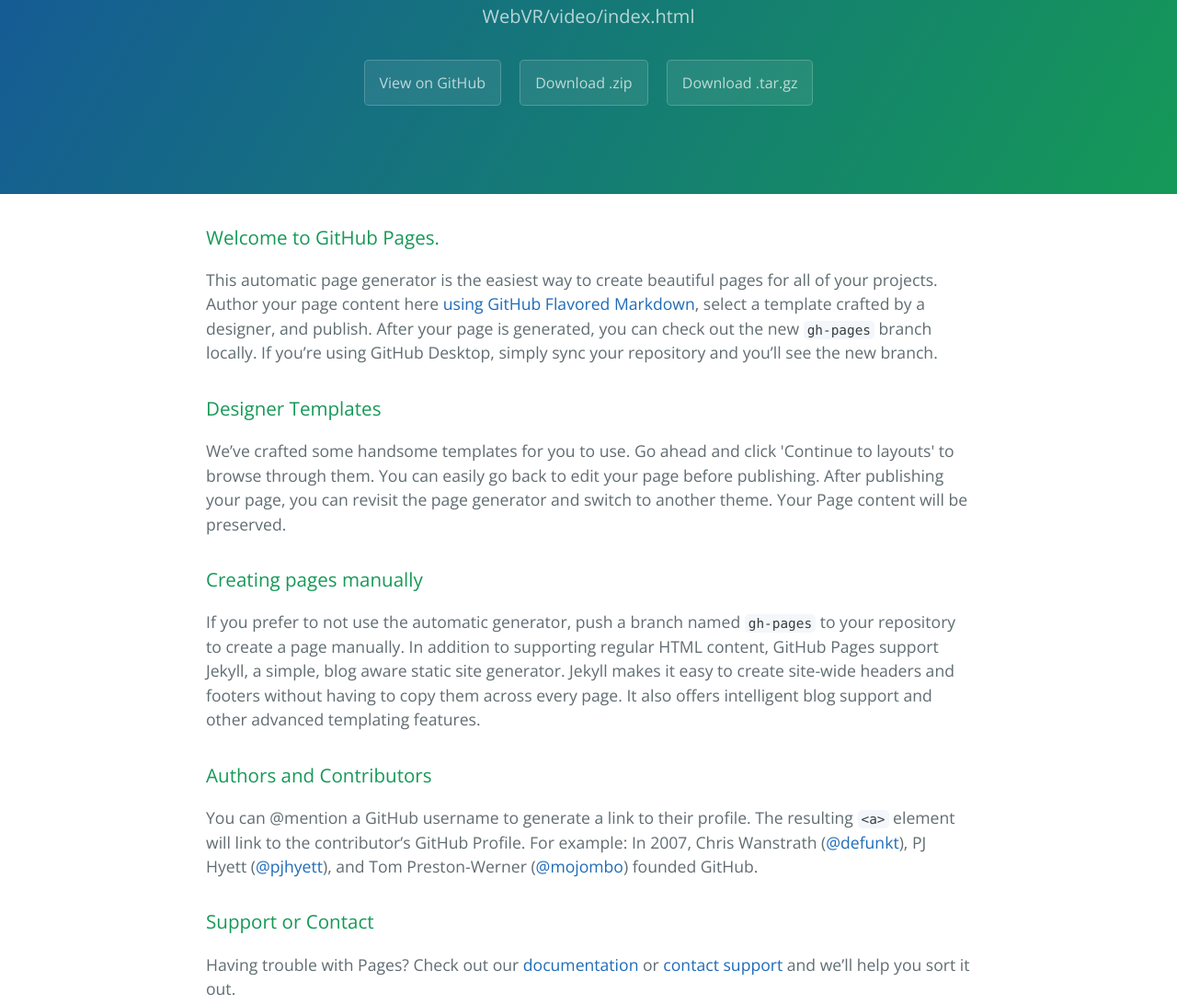
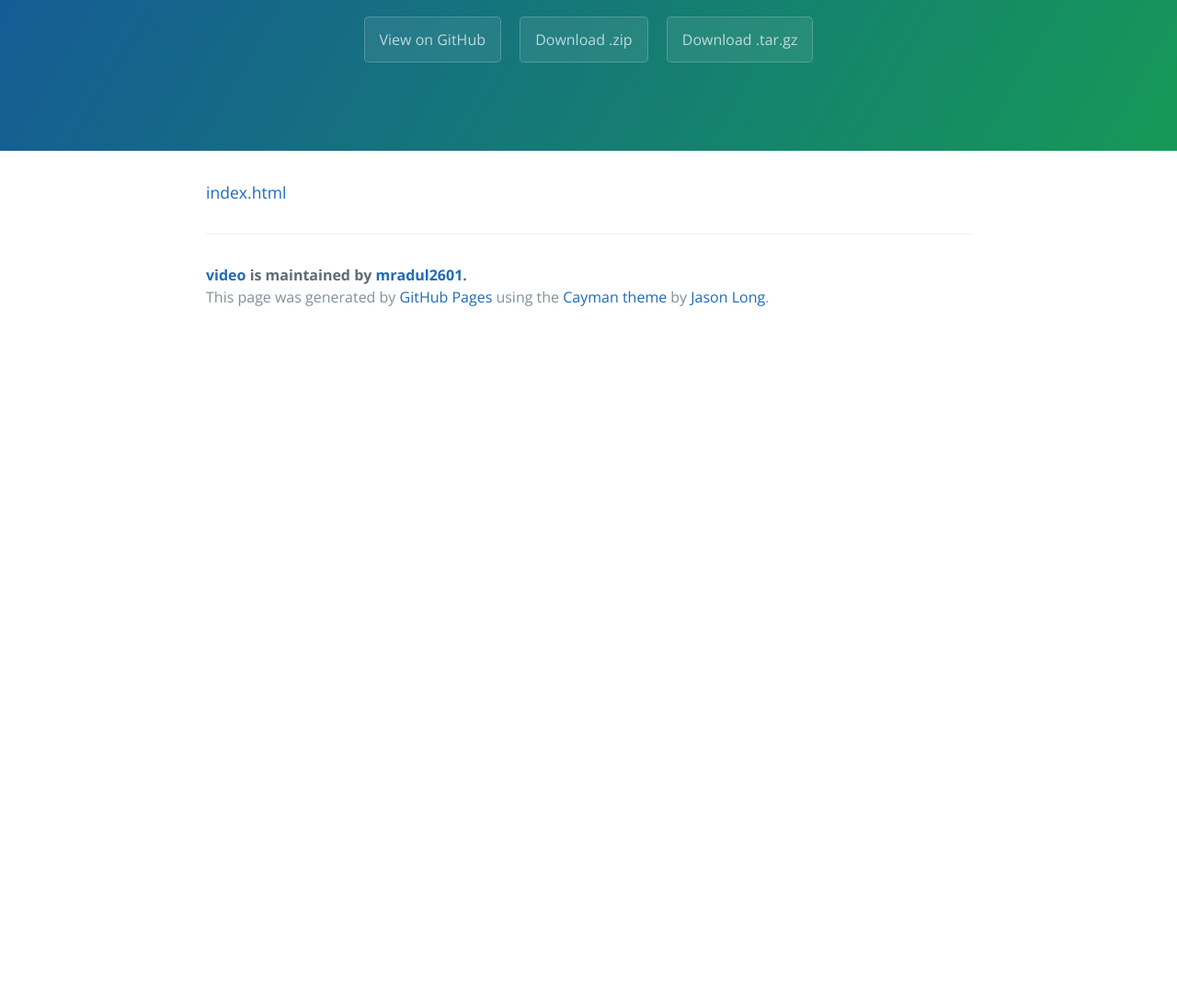
Before and after one commit to mradul2601/WebVR, a plain HTML site: page index.html in a window 1280 px wide. Shown: the part 172-1264 px from the top of the page at 92% size. After the commit the page ends 800 px from the top, so only its background shows below. Drawn offline with nearby package versions, Linux system fonts and the light colour scheme.

Commit message:
Create master branch via GitHub

```diff
--- a/index.html
+++ b/index.html
@@ -12,37 +12,14 @@
   <body>
     <section class="page-header">
       <h1 class="project-name">video</h1>
-      <h2 class="project-tagline">WebVR/video/index.html</h2>
+      <h2 class="project-tagline"></h2>
       <a href="https://github.com/mradul2601/WebVR" class="btn">View on GitHub</a>
       <a href="https://github.com/mradul2601/WebVR/zipball/master" class="btn">Download .zip</a>
       <a href="https://github.com/mradul2601/WebVR/tarball/master" class="btn">Download .tar.gz</a>
     </section>
 
     <section class="main-content">
-      <h3>
-<a id="welcome-to-github-pages" class="anchor" href="#welcome-to-github-pages" aria-hidden="true"><span aria-hidden="true" class="octicon octicon-link"></span></a>Welcome to GitHub Pages.</h3>
-
-<p>This automatic page generator is the easiest way to create beautiful pages for all of your projects. Author your page content here <a href="https://guides.github.com/features/mastering-markdown/">using GitHub Flavored Markdown</a>, select a template crafted by a designer, and publish. After your page is generated, you can check out the new <code>gh-pages</code> branch locally. If you’re using GitHub Desktop, simply sync your repository and you’ll see the new branch.</p>
-
-<h3>
-<a id="designer-templates" class="anchor" href="#designer-templates" aria-hidden="true"><span aria-hidden="true" class="octicon octicon-link"></span></a>Designer Templates</h3>
-
-<p>We’ve crafted some handsome templates for you to use. Go ahead and click 'Continue to layouts' to browse through them. You can easily go back to edit your page before publishing. After publishing your page, you can revisit the page generator and switch to another theme. Your Page content will be preserved.</p>
-
-<h3>
-<a id="creating-pages-manually" class="anchor" href="#creating-pages-manually" aria-hidden="true"><span aria-hidden="true" class="octicon octicon-link"></span></a>Creating pages manually</h3>
-
-<p>If you prefer to not use the automatic generator, push a branch named <code>gh-pages</code> to your repository to create a page manually. In addition to supporting regular HTML content, GitHub Pages support Jekyll, a simple, blog aware static site generator. Jekyll makes it easy to create site-wide headers and footers without having to copy them across every page. It also offers intelligent blog support and other advanced templating features.</p>
-
-<h3>
-<a id="authors-and-contributors" class="anchor" href="#authors-and-contributors" aria-hidden="true"><span aria-hidden="true" class="octicon octicon-link"></span></a>Authors and Contributors</h3>
-
-<p>You can @mention a GitHub username to generate a link to their profile. The resulting <code>&lt;a&gt;</code> element will link to the contributor’s GitHub Profile. For example: In 2007, Chris Wanstrath (<a href="https://github.com/defunkt" class="user-mention">@defunkt</a>), PJ Hyett (<a href="https://github.com/pjhyett" class="user-mention">@pjhyett</a>), and Tom Preston-Werner (<a href="https://github.com/mojombo" class="user-mention">@mojombo</a>) founded GitHub.</p>
-
-<h3>
-<a id="support-or-contact" class="anchor" href="#support-or-contact" aria-hidden="true"><span aria-hidden="true" class="octicon octicon-link"></span></a>Support or Contact</h3>
-
-<p>Having trouble with Pages? Check out our <a href="https://help.github.com/pages">documentation</a> or <a href="https://github.com/contact">contact support</a> and we’ll help you sort it out.</p>
+      <p><a href="https://github.com/mradul2601/WebVR/tree/master/video/index.html">index.html</a></p>
 
       <footer class="site-footer">
         <span class="site-footer-owner"><a href="https://github.com/mradul2601/WebVR">video</a> is maintained by <a href="https://github.com/mradul2601">mradul2601</a>.</span>
```
Also changed, not shown: params.json (+2 -2 lines).
